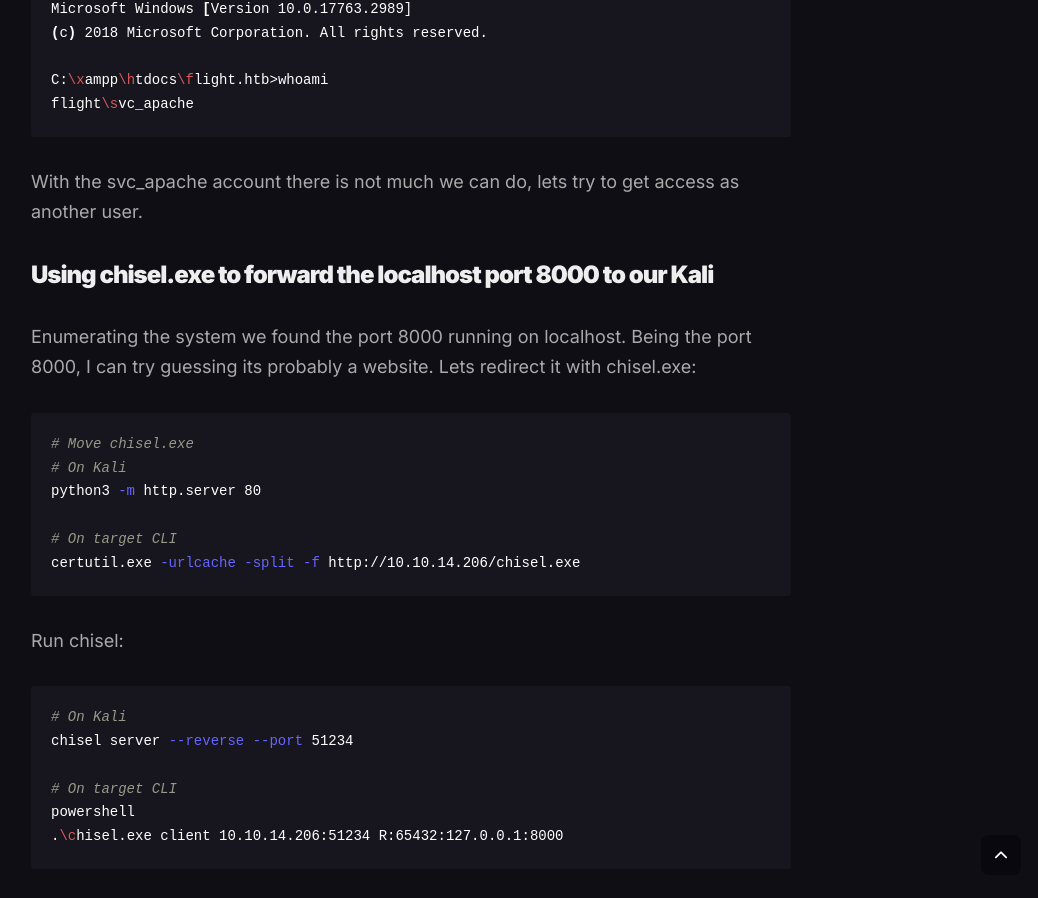
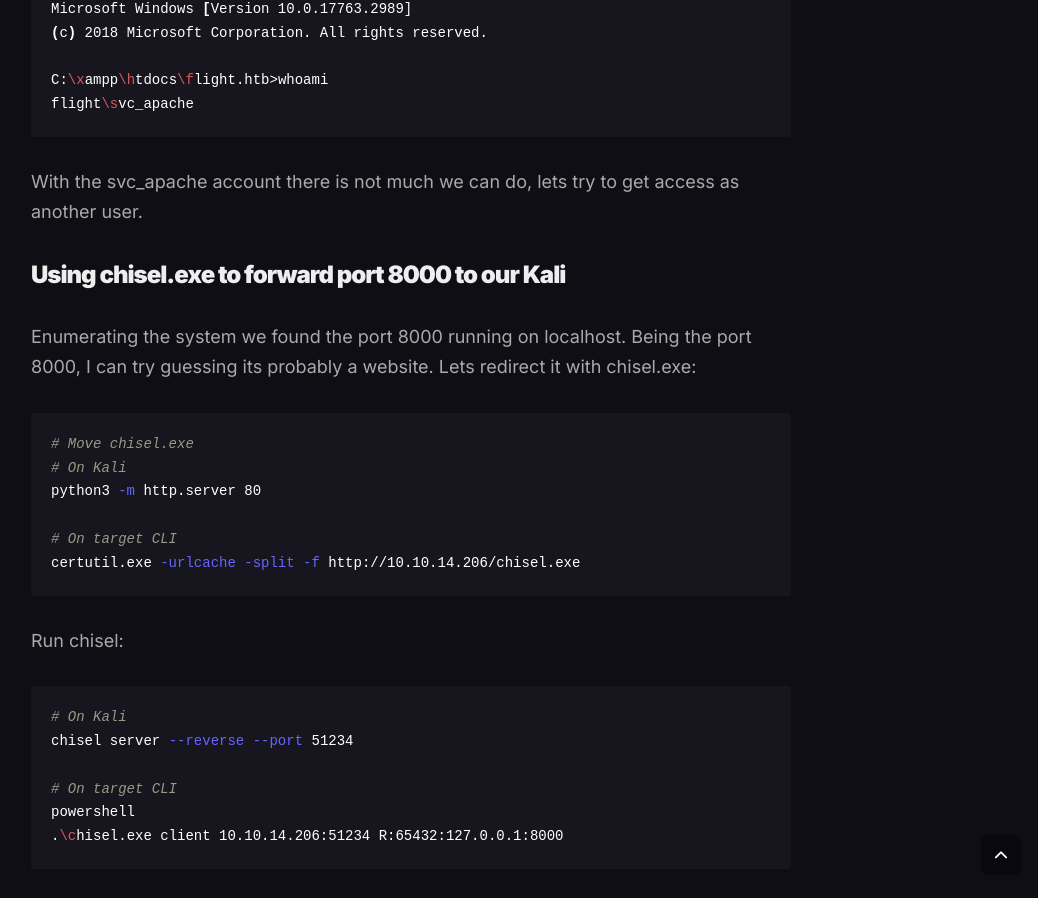
Before and after one commit to Vorkharium/vorkharium.github.io, a Jekyll site: the page built from _posts/2024-11-19-HTB-Flight-Write-up.md, in a window 1280 px wide and 900 px high, scrolled down 14028 px. Shown: the whole window, without its empty margins (229-1267 px from the left). Built offline with Jekyll 4.4.1, drawn with Linux system fonts in a browser that asks for light colours.

Commit message:
Update 2024-11-19-HTB-Flight-Write-up.md

````diff
--- a/_posts/2024-11-19-HTB-Flight-Write-up.md
+++ b/_posts/2024-11-19-HTB-Flight-Write-up.md
@@ -433,7 +433,7 @@ flight\svc_apache
 ```
 
 With the svc_apache account there is not much we can do, lets try to get access as another user.
-### Using chisel.exe to forward the localhost port 8000 to our Kali
+### Using chisel.exe to forward port 8000 to our Kali
 Enumerating the system we found the port 8000 running on localhost. Being the port 8000, I can try guessing its probably a website. Lets redirect it with chisel.exe:
 
 ```shell
````
